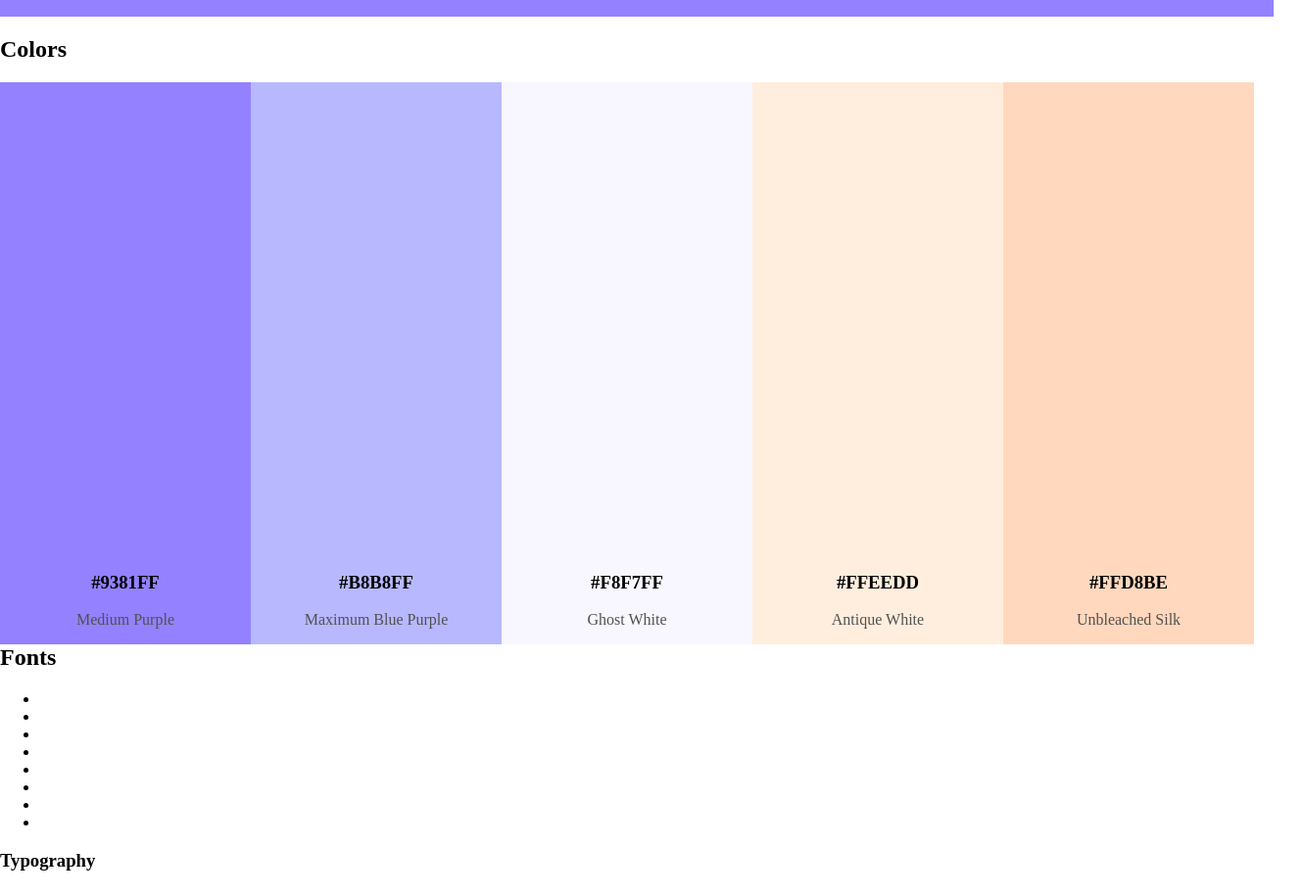
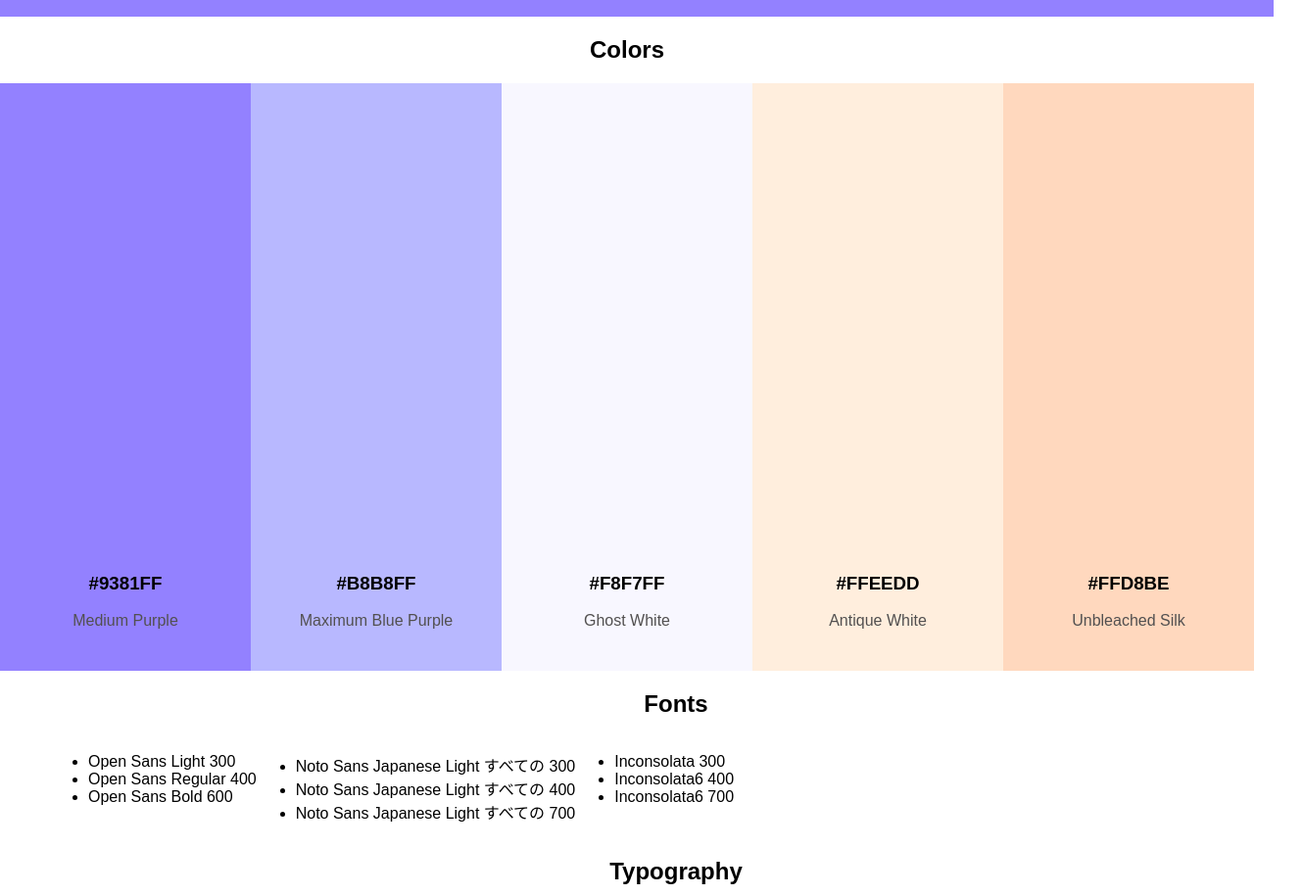
Before and after one commit to caturhidayat/website-design-system-starting, a plain HTML site: page index.html in a window 1280 px wide. Shown: the part 83-998 px from the top of the page at 98% size, 1330 px wide, since content can reach past the window. Drawn offline with Linux system fonts and the light colour scheme.

Commit message:
add fontface css, modif html

```diff
--- a/index.html
+++ b/index.html
@@ -5,6 +5,19 @@
     <meta http-equiv="X-UA-Compatible" content="IE=edge">
     <meta name="viewport" content="width=device-width, initial-scale=1.0">
     <link rel="stylesheet" href="styles.css">
+<!--    Font -->
+    <link rel="preconnect" href="https://fonts.googleapis.com">
+    <link rel="preconnect" href="https://fonts.gstatic.com" crossorigin>
+    <link href="https://fonts.googleapis.com/css2?family=Open+Sans:wght@300;400;600&display=swap" rel="stylesheet">
+
+    <link rel="preconnect" href="https://fonts.googleapis.com">
+    <link rel="preconnect" href="https://fonts.gstatic.com" crossorigin>
+    <link href="https://fonts.googleapis.com/css2?family=Noto+Sans+JP:wght@300;400;700&display=swap" rel="stylesheet">
+
+    <link rel="preconnect" href="https://fonts.googleapis.com">
+    <link rel="preconnect" href="https://fonts.gstatic.com" crossorigin>
+    <link href="https://fonts.googleapis.com/css2?family=Inconsolata:wght@400;500;600&display=swap" rel="stylesheet">
+
     <title>Website Design System</title>
 </head>
 <body>
@@ -12,7 +25,7 @@
         <h1>My Style Guide - Design System</h1>
     </header>
 
-    <div class="color-panel">
+    <div class="container">
         <h2 class="color-title">Colors</h2>
         <div class="medium-purple box-color">
             <div class="text-color">
@@ -46,22 +59,34 @@
         </div>
     </div>
 
-    <section>
-        <h2 class="font">Fonts</h2>
-        <ul>
-            <li></li>
-            <li></li>
-            <li></li>
-            <li></li>
-            <li></li>
-            <li></li>
-            <li></li>
-            <li></li>
-        </ul>
+    <section class="container">
+        <h2 class="font-title">Fonts</h2>
+        <div class="font">
+            <ul>
+                <li class="open300">Open Sans Light 300</li>
+                <li class="open400">Open Sans Regular 400</li>
+                <li class="open600">Open Sans Bold 600</li>
+            </ul>
+        </div>
+        <div class="font">
+            <ul>
+                <li class="noto300">Noto Sans Japanese Light すべての 300</li>
+                <li class="noto400">Noto Sans Japanese Light すべての 400</li>
+                <li class="noto700">Noto Sans Japanese Light すべての 700</li>
+            </ul>
+        </div>
+        <div class="font">
+            <ul>
+                <li>Inconsolata 300</li>
+                <li class="noto400">Inconsolata6 400</li>
+                <li class="noto700">Inconsolata6 700</li>
+            </ul>
+        </div>
+
     </section>
 
-    <section>
-        <h3>Typography</h3>
+    <section class="container">
+        <h2>Typography</h2>
         <ul>
             <li></li>
             <li></li>
--- a/styles.css
+++ b/styles.css
@@ -1,6 +1,90 @@
 body {
-   padding: 0px;
-   margin: 0px;
+    margin: 0;
+    font-family: 'Noto Sans JP4', sans-serif;
+}
+
+/* Font */
+/* latin */
+@font-face {
+    font-family: 'Open Sans3';
+    font-style: normal;
+    font-weight: 300;
+    font-stretch: 100%;
+    font-display: swap;
+    src: url(https://fonts.gstatic.com/s/opensans/v27/memvYaGs126MiZpBA-UvWbX2vVnXBbObj2OVTS-mu0SC55I.woff2) format('woff2');
+    unicode-range: U+0000-00FF, U+0131, U+0152-0153, U+02BB-02BC, U+02C6, U+02DA, U+02DC, U+2000-206F, U+2074, U+20AC, U+2122, U+2191, U+2193, U+2212, U+2215, U+FEFF, U+FFFD;
+}
+@font-face {
+    font-family: 'Open Sans4';
+    font-style: normal;
+    font-weight: 400;
+    font-stretch: 100%;
+    font-display: swap;
+    src: url(https://fonts.gstatic.com/s/opensans/v27/memvYaGs126MiZpBA-UvWbX2vVnXBbObj2OVTSGmu0SC55K5gw.woff2) format('woff2');
+    unicode-range: U+0100-024F, U+0259, U+1E00-1EFF, U+2020, U+20A0-20AB, U+20AD-20CF, U+2113, U+2C60-2C7F, U+A720-A7FF;
+}
+@font-face {
+    font-family: 'Open Sans6';
+    font-style: normal;
+    font-weight: 600;
+    font-stretch: 100%;
+    font-display: swap;
+    src: url(https://fonts.gstatic.com/s/opensans/v27/memvYaGs126MiZpBA-UvWbX2vVnXBbObj2OVTSGmu0SC55K5gw.woff2) format('woff2');
+    unicode-range: U+0100-024F, U+0259, U+1E00-1EFF, U+2020, U+20A0-20AB, U+20AD-20CF, U+2113, U+2C60-2C7F, U+A720-A7FF;
+}
+
+@font-face {
+    font-family: 'Noto Sans JP3';
+    font-style: normal;
+    font-weight: 300;
+    font-display: swap;
+    src: url(https://fonts.gstatic.com/s/notosansjp/v36/-F6pfjtqLzI2JPCgQBnw7HFQaioq131nj-pXANNwpfqCt9pay6XIBdsAJNIhVEwQ.2.woff2) format('woff2');
+    unicode-range: U+ffd7, U+ffda-ffdc, U+ffe0-ffe2, U+ffe4, U+ffe6, U+ffe8-ffee, U+1f100-1f10c, U+1f110-1f16c, U+1f170-1f1ac, U+1f200-1f202, U+1f210-1f234;
+}
+@font-face {
+    font-family: 'Noto Sans JP4';
+    font-style: normal;
+    font-weight: 400;
+    font-display: swap;
+    src: url(https://fonts.gstatic.com/s/notosansjp/v36/-F62fjtqLzI2JPCgQBnw7HFowwII2lcnk-AFfrgQrvWXpdFg3KXxAMsKMbdN.2.woff2) format('woff2');
+    unicode-range: U+ffd7, U+ffda-ffdc, U+ffe0-ffe2, U+ffe4, U+ffe6, U+ffe8-ffee, U+1f100-1f10c, U+1f110-1f16c, U+1f170-1f1ac, U+1f200-1f202, U+1f210-1f234;
+}
+@font-face {
+    font-family: 'Noto Sans JP7';
+    font-style: normal;
+    font-weight: 700;
+    font-display: swap;
+    src: url(https://fonts.gstatic.com/s/notosansjp/v36/-F6pfjtqLzI2JPCgQBnw7HFQei0q131nj-pXANNwpfqCt9pay6XIBdsAJNIhVEwQ.2.woff2) format('woff2');
+    unicode-range: U+ffd7, U+ffda-ffdc, U+ffe0-ffe2, U+ffe4, U+ffe6, U+ffe8-ffee, U+1f100-1f10c, U+1f110-1f16c, U+1f170-1f1ac, U+1f200-1f202, U+1f210-1f234;
+}
+
+/* latin-ext */
+@font-face {
+    font-family: 'Inconsolata4';
+    font-style: normal;
+    font-weight: 400;
+    font-stretch: 100%;
+    font-display: swap;
+    src: url(https://fonts.gstatic.com/s/inconsolata/v21/QlddNThLqRwH-OJ1UHjlKENVzkWGVkL3GZQmAwLyx615IDhunJ_o.woff2) format('woff2');
+    unicode-range: U+0100-024F, U+0259, U+1E00-1EFF, U+2020, U+20A0-20AB, U+20AD-20CF, U+2113, U+2C60-2C7F, U+A720-A7FF;
+}
+@font-face {
+    font-family: 'Inconsolata5';
+    font-style: normal;
+    font-weight: 500;
+    font-stretch: 100%;
+    font-display: swap;
+    src: url(https://fonts.gstatic.com/s/inconsolata/v21/QlddNThLqRwH-OJ1UHjlKENVzkWGVkL3GZQmAwLyx615IDhunJ_o.woff2) format('woff2');
+    unicode-range: U+0100-024F, U+0259, U+1E00-1EFF, U+2020, U+20A0-20AB, U+20AD-20CF, U+2113, U+2C60-2C7F, U+A720-A7FF;
+}
+@font-face {
+    font-family: 'Inconsolata6';
+    font-style: normal;
+    font-weight: 600;
+    font-stretch: 100%;
+    font-display: swap;
+    src: url(https://fonts.gstatic.com/s/inconsolata/v21/QlddNThLqRwH-OJ1UHjlKENVzkWGVkL3GZQmAwLyx615IDhunJ_o.woff2) format('woff2');
+    unicode-range: U+0100-024F, U+0259, U+1E00-1EFF, U+2020, U+20A0-20AB, U+20AD-20CF, U+2113, U+2C60-2C7F, U+A720-A7FF;
 }
 
 header {
@@ -11,46 +95,68 @@ header {
     text-align: center;
 }
 section {
+   margin: 50px;
+}
+h2 {
+    text-align: center;
+}
+
+.container {
+    width: 100%;
+    position: relative;
+}
+
+.container h2 {
+    display: inline-block;
+    width: 100%;
+}
+
+/* Colors */
+.container .box-color {
+    width: 20%;
+    height: 600px;
+    display: inline-block;
+    /* position: relative; */
+    float: left;
+}
+
+.container .box-color .text-color p {
+    color:rgb(82, 80, 80)
+}
+
+.container .medium-purple {
+    background-color: #9381FF;
+}
+.container .max-blue-purple {
+    background-color: #B8B8FF;
+}
+.container .ghost-white {
+    background-color: #F8F7FF;
+}
+.container .antique-white {
+    background-color: #FFEEDD;
+}
+.container .unbleached-silk {
+    background-color: #FFD8BE;
+}
+
+.container .box-color .text-color {
+    margin-top: 500px;
+    text-align: center;
+}
+
+/* Fonts */
+.container .font {
+    position: relative;
+    float: left;
+}
+.container
+
+
+.container .font li {
 
 }
 
-.color-panel {
-    width: 100%;
-
-    position: relative;
-}
-.color-panel .box-color {
-    width: 20%;
-    height: 600;
-    display: inline-block;
-    position: relative;
-    float: left;
-}
-
-.color-panel .box-color .text-color p {
-    color:rgb(82, 80, 80)
-}
-
-.color-panel .medium-purple {
-    background-color: #9381FF;
-}
-.color-panel .max-blue-purple {
-    background-color: #B8B8FF;
-}
-.color-panel .ghost-white {
-    background-color: #F8F7FF;
-}
-.color-panel .antique-white {
-    background-color: #FFEEDD;
-}
-.color-panel .unbleached-silk {
-    background-color: #FFD8BE;
-}
-
-.color-panel .box-color .text-color {
-    margin-top: 500px;
-    text-align: center;
-}
 
 
 
```
